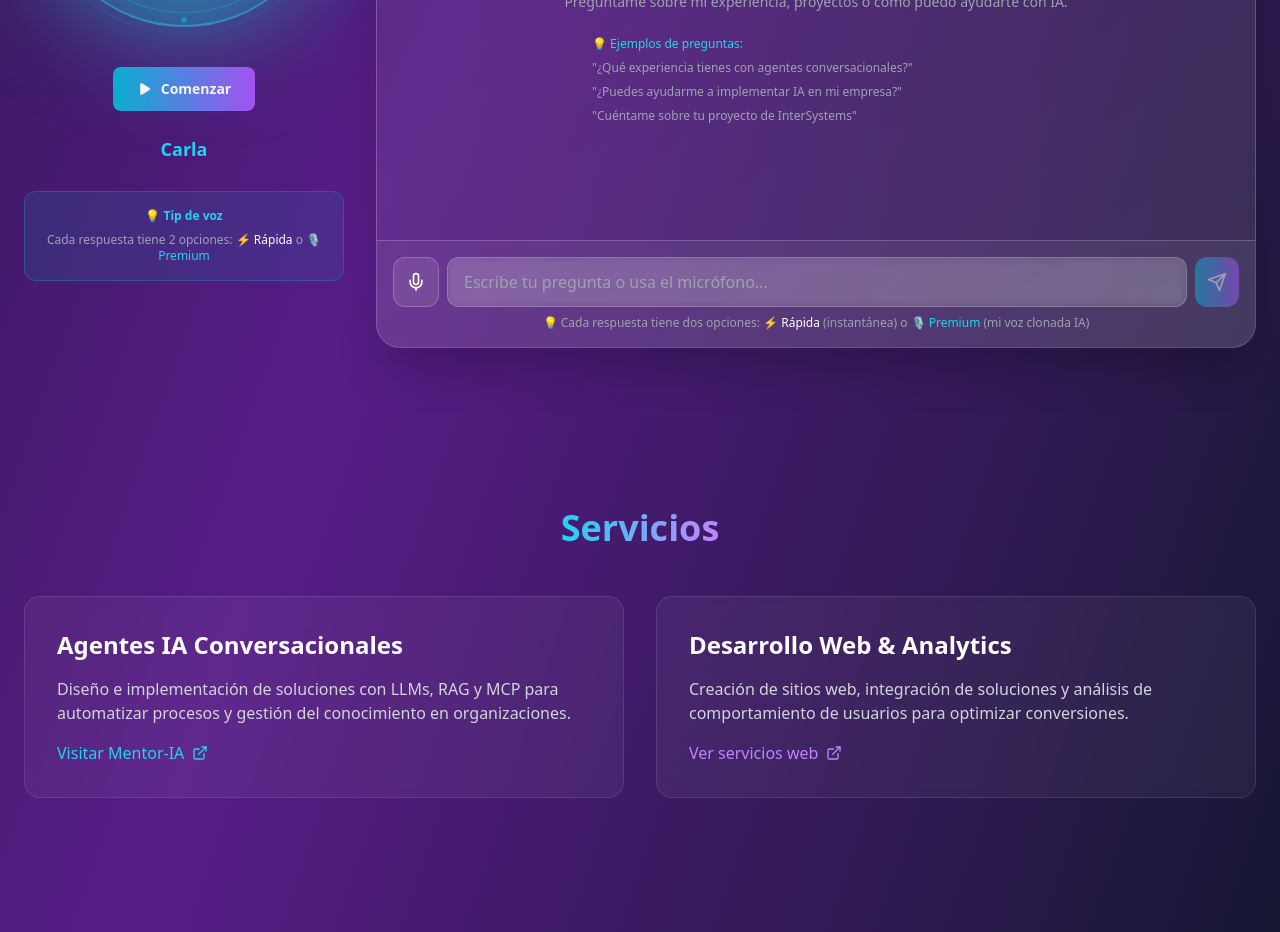
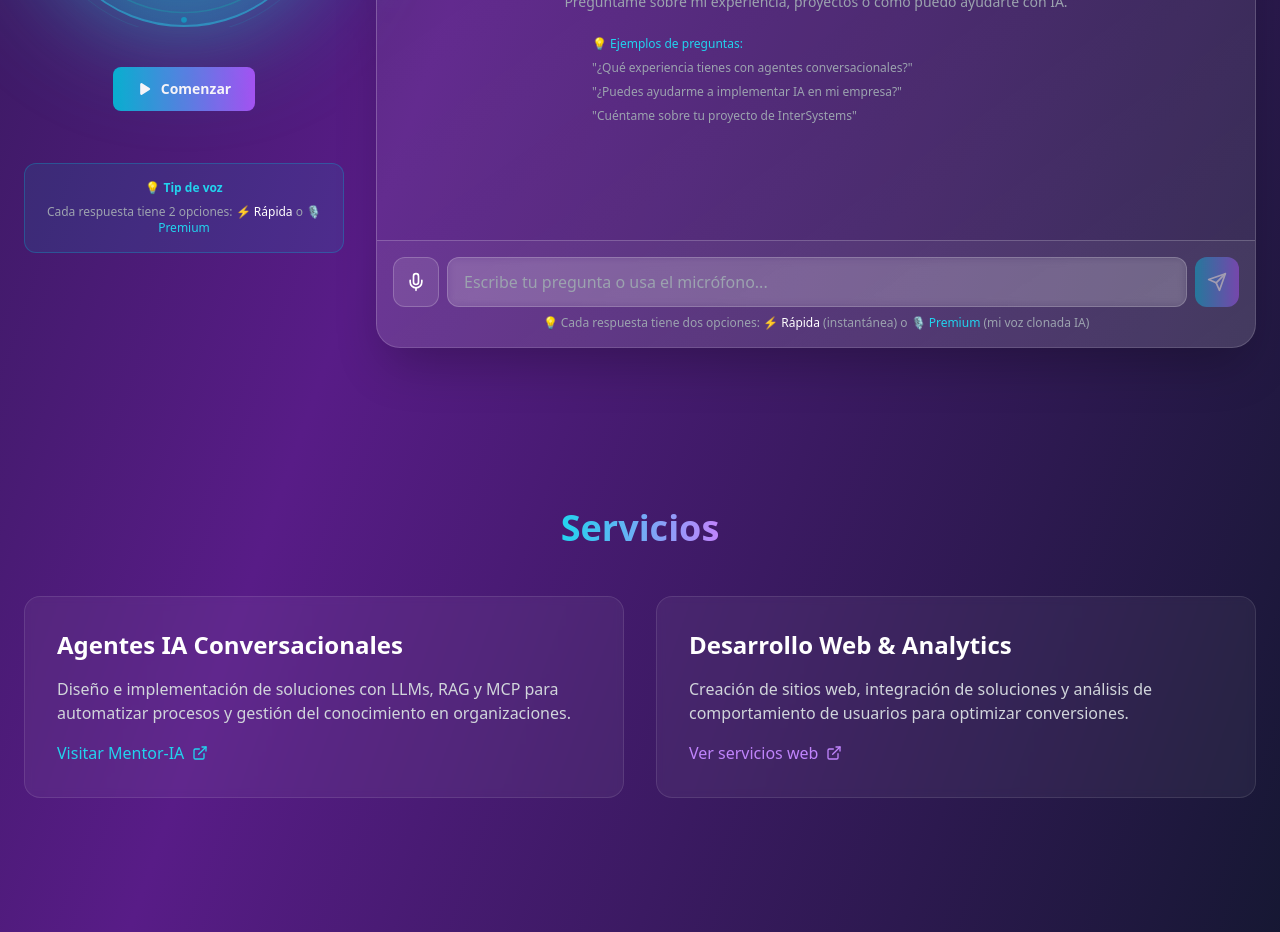
Before and after one commit to cmolinajerez/cardev-portafolio, a React (Vite) app: page / in a window 1280 px wide. Shown: the part 2380-3312 px from the top of the page. Built offline with nearby package versions, Linux system fonts and the light colour scheme; grey boxes are pictures that could not be loaded; the HTML template or start-up script is replaced by a standard one.

Commit message:
Elimino mi nombre

```diff
--- a/src/App.jsx
+++ b/src/App.jsx
@@ -707,7 +707,7 @@ Responde de forma conversacional y estratégica:`
           <div className="flex flex-col items-center gap-6">
             <HolographicAvatar size="large" isThinking={isLoading} isTalking={isSpeaking} />
             <div className="text-center">
-              <p className="text-cyan-400 font-semibold text-lg mb-1">Carla</p>
+              <p className="text-cyan-400 font-semibold text-lg mb-1"></p>
               {(isLoading || isSpeaking || isGeneratingAudio || isListening) && (
                 <p className="text-gray-400 text-sm">
                   {isLoading && '💭 Pensando...'}
```
